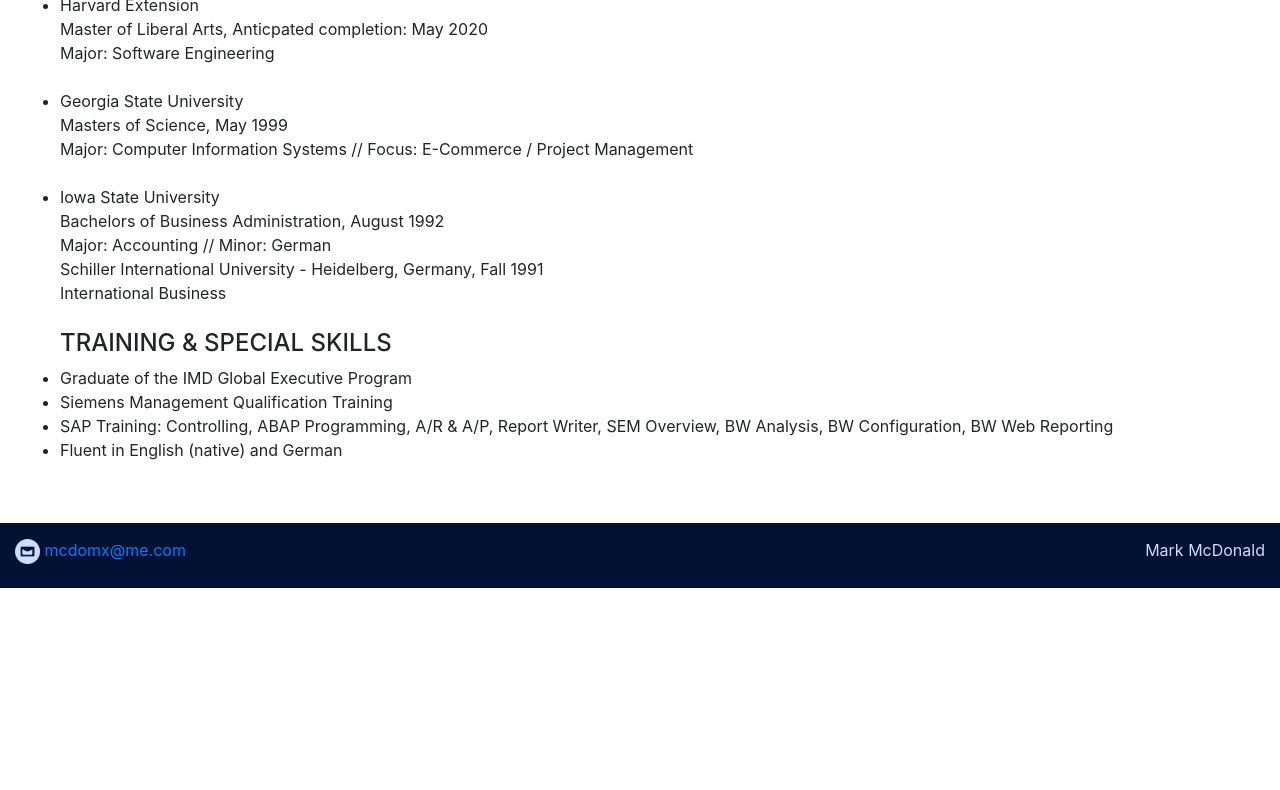
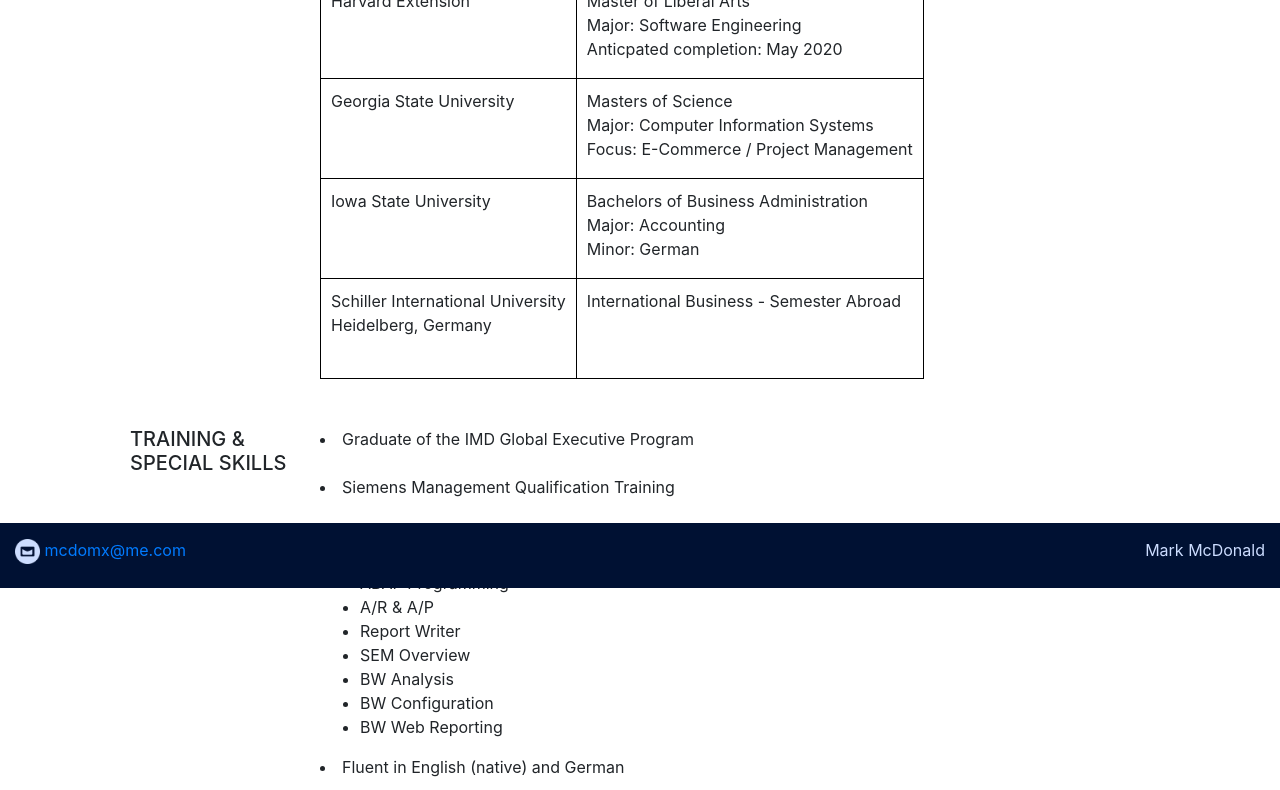
Before and after one commit to mcdomx/project0, a plain HTML site: page education.html in a window 1280 px wide. Shown: the part 212-1002 px from the top of the page. Before the commit the page ends 800 px from the top, so only its background shows below. Drawn offline with Linux system fonts and the light colour scheme.

Commit message:
extensive formatting updates

```diff
--- a/css/CSS_project0.css
+++ b/css/CSS_project0.css
@@ -5,14 +5,33 @@ html { box-sizing: border-box; }
 /* END BORDER BOX FIX */
 
 
-body {
-}
-
 
 a:hover {
   color: orange;
 }
 
+table {
+  border-collapse: collapse;
+}
+
+td, th {
+  padding: 10px;
+  border: 1px solid black;
+}
+
+td {
+  vertical-align: top;
+}
+
+th {
+  vertical-align: bottom;
+  padding-bottom: 5px;
+  background-color: grey;
+}
+
+.table_data_cells {
+  height: 100px;
+}
 
 /* NAVBAR */
 .navbar-fnt {
@@ -23,7 +42,13 @@ a:hover {
     background-color: #001133;
 }
 
+.body_text {
+  margin-top: 150px;
+  margin-left: 20px;
+  margin-right: 50px;
+  margin-bottom: 100px;
 
+}
 
 #footer {
   height: 3vh;
@@ -39,7 +64,22 @@ a:hover {
   background-color: #001133;
 }
 
-.body_text {
-  margin-top: 120px;
-  margin-left: 20px;
+#profile_img {
+  height: 300px;
+  float: left;
+  margin: 30px;
 }
+
+/* settings for mobile devices where the width is 767px or less*/
+@media (max-width: 767px) {
+  #profile_img {
+    height: 200px;
+    margin-left: 0px;
+    margin-right: 0px;
+    float: none;
+  }
+
+  .body_text {
+    margin-top: 200px;
+  }
+}
--- a/education.html
+++ b/education.html
@@ -7,8 +7,6 @@
   <head>
 
     <body>
-      <h1>Education</h1>
-
       <!-- HEADER AND NAVBAR-->
       <div class="row justify-content-center fixed-top" id="header">
         <section class="col-8">
@@ -51,37 +49,83 @@
       </div> <!-- end FOOTER -->
     </body>
 
-    <div class="body_text">
-      <ul>
-        <h4>EDUCATION</h4>
-        <li>
-          Harvard Extension<br>
-          Master of Liberal Arts, Anticpated completion: May 2020<br>
+    <div class="container body_text"> <!-- CONTAINER BODY_TEXT -->
+      <div class="row"> <!-- ROW1 -->
+        <h5 class="col-sm-2 offset-sm-1">EDUCATION</h5> <!-- COLUMN1 -->
+        <div class="col-sm-8"> <!-- COLUMN2 -->
+
+          <table>
+            <tr>
+              <th>Institution</th>
+              <th>Degree</th>
+            </tr>
+
+            <tr>
+              <td>Harvard Extension</td>
+              <td class="table_data_cells">
+                Master of Liberal Arts<br>
                 Major: Software Engineering<br>
-        </li>
+                Anticpated completion: May 2020<br>
+              </td>
+            </tr>
+
+            <tr>
+              <td>Georgia State University</td>
+              <td class="table_data_cells">
+                Masters of Science<br>
+                Major: Computer Information Systems<br>
+                Focus: E-Commerce / Project Management<br>
+              </td>
+            </tr>
+
+            <tr>
+              <td>Iowa State University</td>
+              <td class="table_data_cells">
+                Bachelors of Business Administration<br>
+                Major: Accounting<br>
+                Minor: German<br>
+              </td>
+            </tr>
+
+            <tr>
+              <td>Schiller International University<br>
+                Heidelberg, Germany</td>
+                <td class="table_data_cells">
+                  International Business - Semester Abroad
+                </td>
+              </tr>
+
+            </table>
+
             <br>
-        <li>
-          Georgia State University<br>
-          Masters of Science, May 1999<br>
-          Major: Computer Information Systems  // Focus: E-Commerce / Project Management<br>
-        </li>
-        <br>
-        <li>
-        Iowa State University<br>
-        Bachelors of Business Administration, August 1992<br>
-        Major: Accounting // Minor: German<br>
-        Schiller International University - Heidelberg, Germany, Fall 1991<br>
-        International Business<br>
-        </li>
             <br>
 
-        <h4>TRAINING & SPECIAL SKILLS</h4>
+          </div> <!-- end COLUMN2 -->
+        </div> <!-- end ROW1-->
+
+        <div class="row"> <!-- ROW2 -->
+          <h5 class="col-sm-2 offset-sm-1">TRAINING & SPECIAL SKILLS</h5> <!-- COLUMN1 -->
+          <div class="col-sm-8"> <!-- COLUMN2 -->
+          </ul>
           <li>Graduate of the IMD Global Executive Program</li>
+          <br>
           <li>Siemens Management Qualification Training</li>
-          <li>SAP Training: Controlling, ABAP Programming, A/R & A/P, Report Writer, SEM Overview, BW Analysis, BW Configuration, BW Web Reporting</li>
+          <br>
+          <li>SAP Training:
+            <ul>
+              <li>Controlling</li>
+              <li>ABAP Programming</li>
+              <li>A/R & A/P</li>
+              <li>Report Writer</li>
+              <li>SEM Overview</li>
+              <li>BW Analysis</li>
+              <li>BW Configuration</li>
+              <li>BW Web Reporting</li>
+            </ul>
+          </li>
           <li>Fluent in English (native) and German</li>
-
         </ul>
-    </div>
+      </div> <!-- end COLUMN2 -->
+    </div> <!-- end ROW2-->
 
     </html>
```
Also changed, not shown: endeavors.html (+6 -5 lines), entrepreneurial.html (+7 -5 lines), experience.html (+10 -6 lines), index.html (+18 -11 lines), images/profile_photo.jpg (added), 1 other file. Lines whose indentation alone changed are shown as unchanged.
